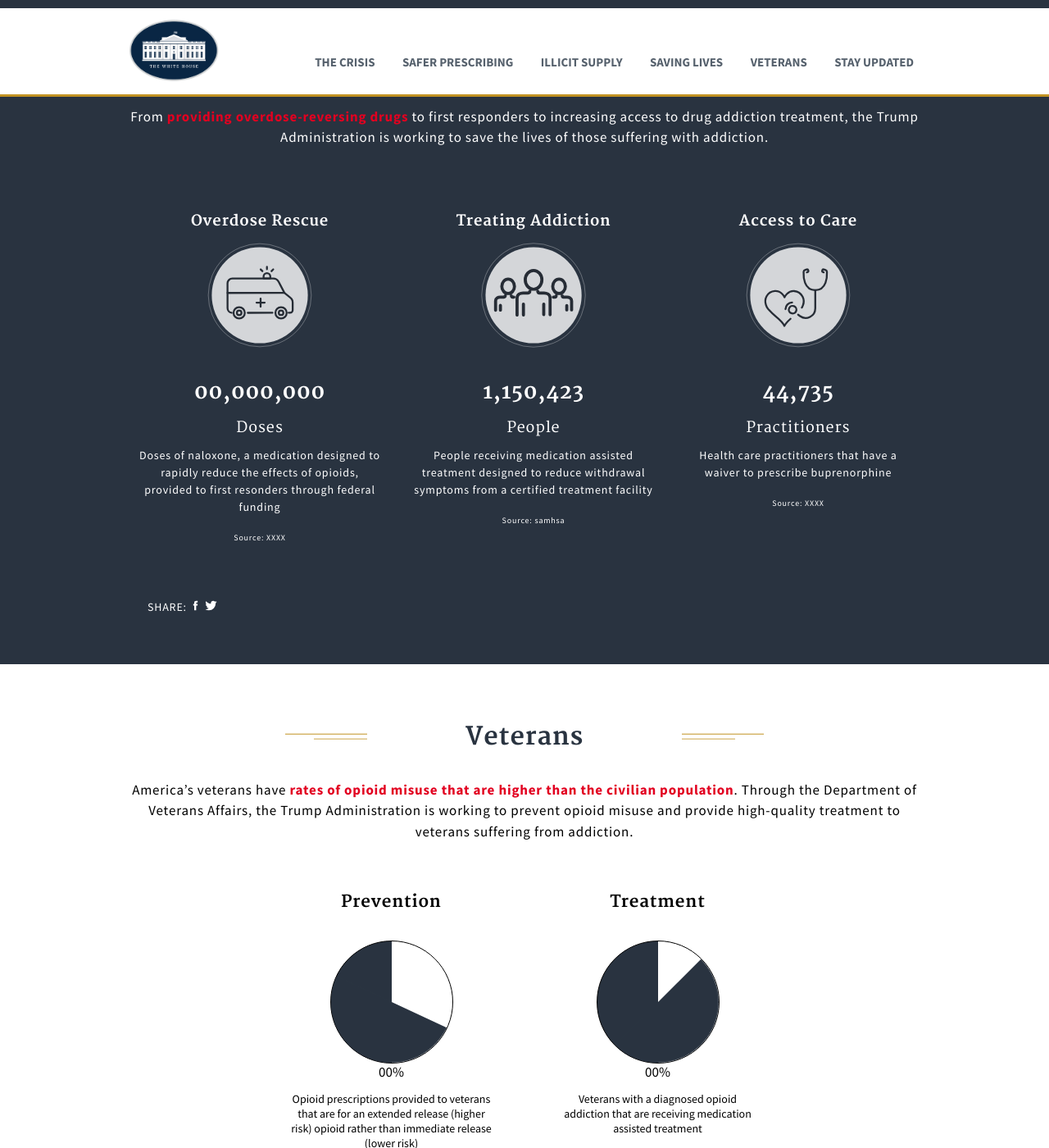
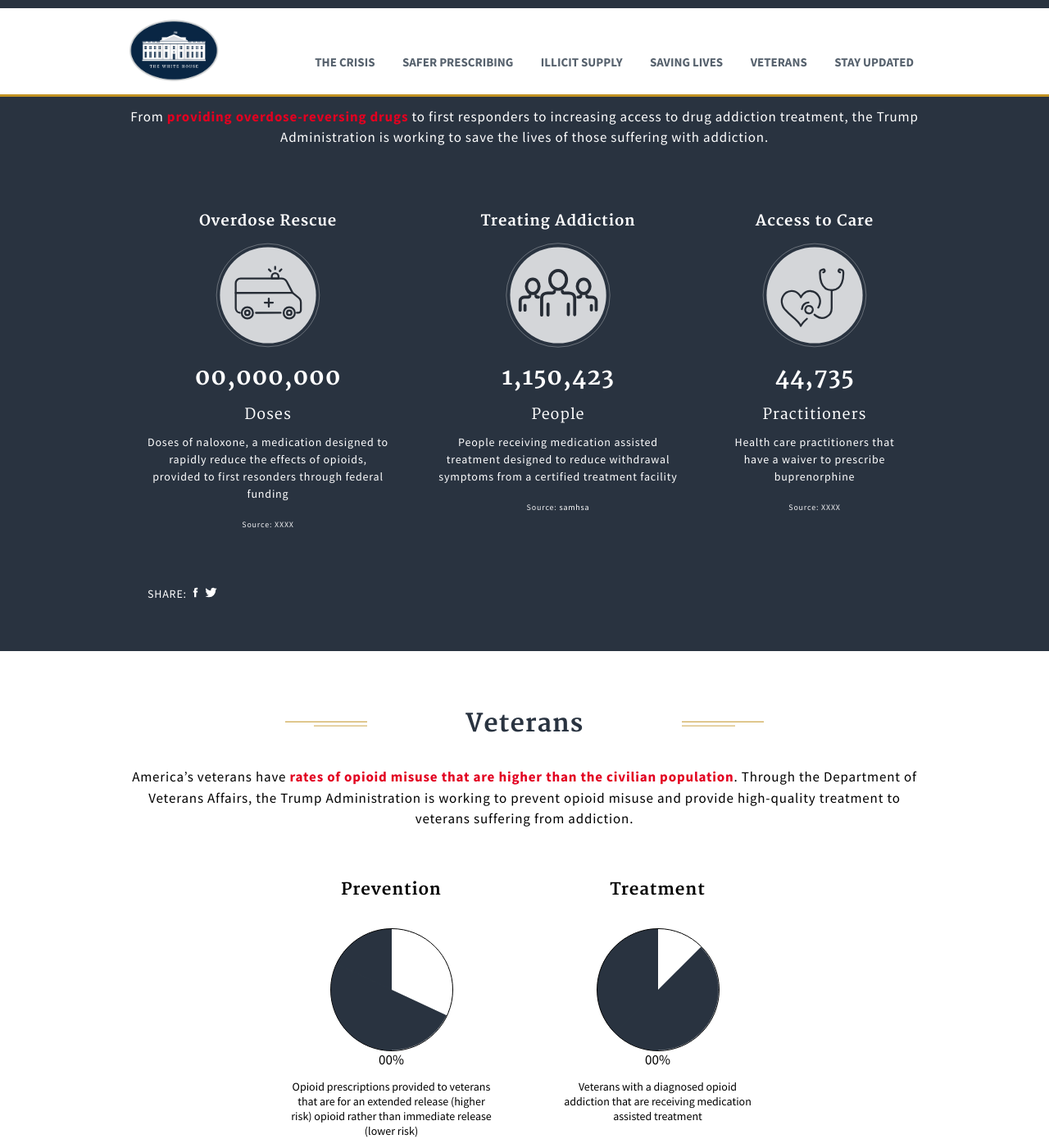
Before and after one commit to GSA/opioids.gov, a Jekyll site: the page built from index.md, in a window 1280 px wide and 1400 px high, scrolled down 4091 px. Shown: the whole window at 82% size. Built offline with Jekyll 4.4.1, drawn with Linux system fonts in a browser that asks for light colours; nearby versions of some CDN libraries.

Commit message:
Update _base_styling.scss

```diff
--- a/_sass/_base_styling.scss
+++ b/_sass/_base_styling.scss
@@ -374,12 +374,13 @@ p > span {
     }
 
     .site-section-data-metric {
-        font-size: 2.5rem;
+        font-size: 2.8rem;
         color: #ffffff;
         letter-spacing: .08rem;
         font-weight: 700;
         font-family: $font-serif;
         margin-bottom: 1rem;
+        margin-top: .5rem;
     }
 
     .site-section-data-caption {
@@ -412,7 +413,7 @@ p > span {
 .site-lives-data {
     flex-direction: column;
     text-align: center;
-    margin: 0 20px;
+    margin: 0 30px;
     @media screen and (min-width: $medium-screen) {
       max-width: 30%;
     }
@@ -421,7 +422,7 @@ p > span {
     }
     .site-section-data-source {
         align-self: flex-end;
-        color: $color-white;
+        color: $color-gray-lighter;
     }
 }
 
```
